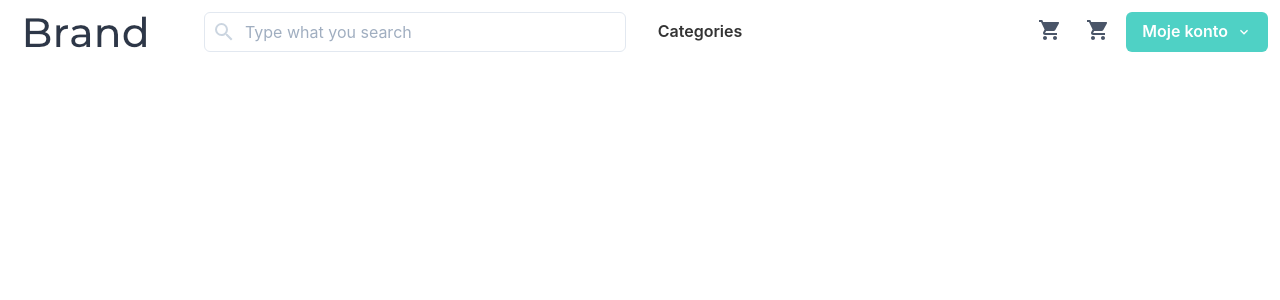
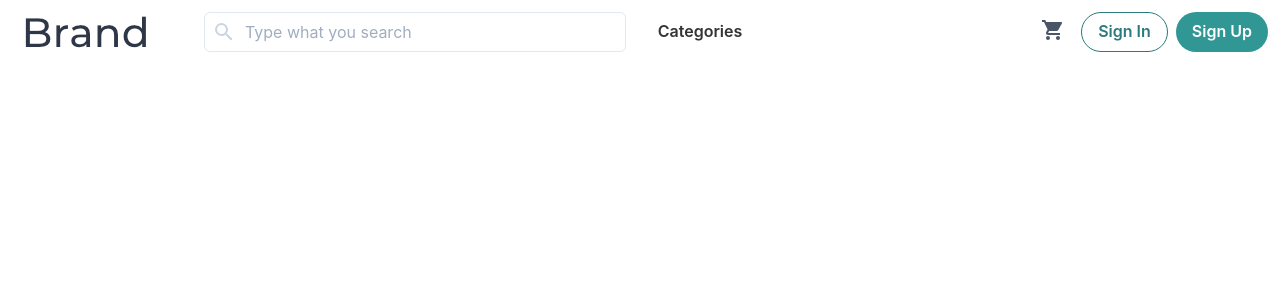
Before and after one commit to Mateusz966/courses-app, a React (Create React App) app in the folder frontend/: page / in a window 1280 px wide. Shown: the top 300 px of the page. Built offline with nearby package versions, Linux system fonts and the light colour scheme.

Commit message:
mobx integrate, with rootStore

```diff
--- a/frontend/src/App.tsx
+++ b/frontend/src/App.tsx
@@ -3,6 +3,7 @@ import { lazy, Suspense } from 'react';
 import { Route, Router, Switch } from 'react-router-dom';
 import { history } from './config/history';
 import { Header } from './components/common/Header';
+import { RootStoreProvider } from './stores/storeContext';
 
 const Register = lazy(() => import('./views/Register'));
 const Login = lazy(() => import('./views/Login'));
@@ -10,6 +11,7 @@ const Dashboard = lazy(() => import('./views/Dashboard'));
 
 const App = () => {
   return (
+    <RootStoreProvider>
       <ChakraProvider>
         <CSSReset />
         <Router history={history}>
@@ -23,6 +25,7 @@ const App = () => {
           </Switch>
         </Router>
       </ChakraProvider>
+    </RootStoreProvider>
   );
 };
 
--- a/frontend/src/components/common/NavUserActions/index.tsx
+++ b/frontend/src/components/common/NavUserActions/index.tsx
@@ -4,15 +4,15 @@ import { FC } from 'react';
 import { LoggedActions } from './LoggedActions';
 import { NotLoggedActions } from './NotLoggedActions';
 import { MdShoppingCart } from 'react-icons/md';
+import { useRootStore } from '../../../stores/storeContext';
+import { observer } from 'mobx-react-lite';
 
 interface Props {
   justifyContentType?: string;
 }
 
-export const NavUserActions: FC<Props> = ({
-  justifyContentType
-}) => {
-  //TODO SETUP MOBX
+export const NavUserActions: FC<Props> = observer(({ justifyContentType }) => {
+  const { userStore } = useRootStore();
 
   return (
     <Box>
@@ -24,8 +24,12 @@ export const NavUserActions: FC<Props> = ({
           icon={<Icon w="6" h="6" as={MdShoppingCart} />}
           display={{ md: 'block', base: 'none' }}
         />
-        {true ? <LoggedActions justifyContentType={justifyContentType} /> : <NotLoggedActions justifyContentType={justifyContentType} />}
+        {userStore.user?.details ? (
+          <LoggedActions justifyContentType={justifyContentType} />
+        ) : (
+          <NotLoggedActions justifyContentType={justifyContentType} />
+        )}
       </HStack>
     </Box>
   );
-};
+});
--- a/frontend/src/hooks/useLogin.tsx
+++ b/frontend/src/hooks/useLogin.tsx
@@ -2,18 +2,15 @@ import api from '../service/api';
 import { UserLogin, UserReq } from '../app-types/user';
 import { useState } from 'react';
 import { history } from '../config/history';
-import { UserStore } from '../stores/user';
-import { observer } from 'mobx-react-lite';
-
+import { useRootStore } from '../stores/storeContext';
 interface UseLogin {
   submit: (payload: UserLogin, setError: any) => void;
   inProgress: boolean;
 }
 
-export const useLogin = observer(
-  (): UseLogin => {
+export const useLogin = (): UseLogin => {
   const [inProgress, setInProgress] = useState(false);
-    const [userStore] = useState(() => new UserStore());
+  const { userStore } = useRootStore();
 
   const submit = async (payload: UserLogin, setError: any) => {
     const user = await api.post<UserReq, UserLogin>(
@@ -32,5 +29,4 @@ export const useLogin = observer(
     submit,
     inProgress,
   };
-  }
-);
+};
--- /dev/null
+++ b/frontend/src/stores/index.ts
@@ -0,0 +1,9 @@
+import { UserStore } from './user';
+
+export class RootStore {
+  userStore: UserStore;
+
+  constructor() {
+    this.userStore = new UserStore(this);
+  }
+}
--- /dev/null
+++ b/frontend/src/stores/storeContext.tsx
@@ -0,0 +1,26 @@
+import { ReactNode, useContext, createContext } from "react";
+import { RootStore } from ".";
+
+// holds a reference to the store (singleton)
+let store: RootStore
+
+// create the context
+const StoreContext = createContext<RootStore | undefined>(undefined);
+
+// create the provider component
+export function RootStoreProvider({ children }: { children: ReactNode }) {
+  //only create the store once ( store is a singleton)
+  const root = store ?? new RootStore()
+
+  return <StoreContext.Provider value={root}>{children}</StoreContext.Provider>
+}
+
+// create the hook
+export function useRootStore() {
+  const context = useContext(StoreContext)
+  if (context === undefined) {
+    throw new Error("useRootStore must be used within RootStoreProvider")
+  }
+
+  return context
+}
--- a/frontend/src/stores/user.ts
+++ b/frontend/src/stores/user.ts
@@ -1,5 +1,5 @@
 import { action, makeObservable, observable } from 'mobx';
-import { UserRes } from '../../../app-types/user';
+import { RootStore } from '.';
 import { UserDefault, UserEntity } from '../app-types/user';
 
 interface User {
@@ -7,11 +7,13 @@ interface User {
 }
 
 export class UserStore {
+  root: RootStore;
   user: User = {
     details: null,
   };
 
-  constructor() {
+  constructor(root: RootStore) {
+    this.root = root;
     makeObservable(this, {
       user: observable,
       setUser: action,
@@ -19,6 +21,9 @@ export class UserStore {
   }
 
   setUser(user: UserDefault) {
+    console.log(user);
     this.user.details = user;
   }
+
+  getUserDetails() {}
 }
```
Also changed, not shown: frontend/src/components/routes/RouteAuthorized.tsx (+6 -5 lines). Lines whose indentation alone changed are shown as unchanged.
